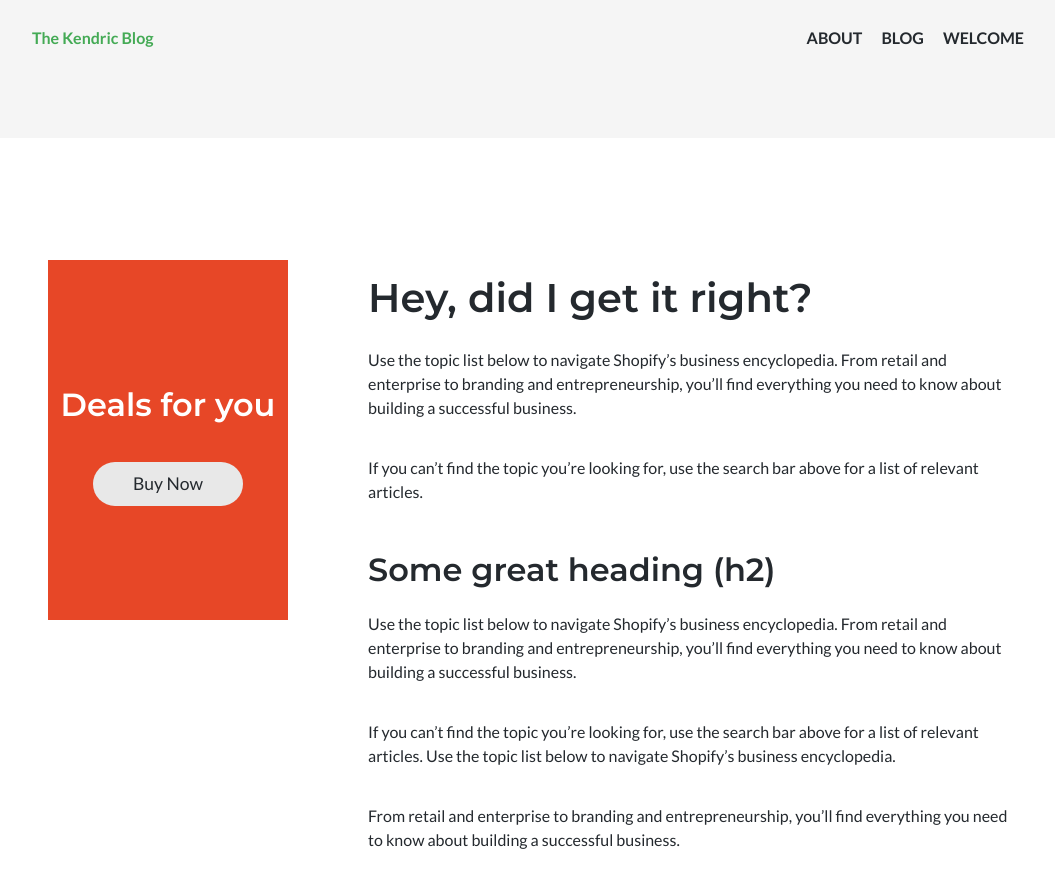
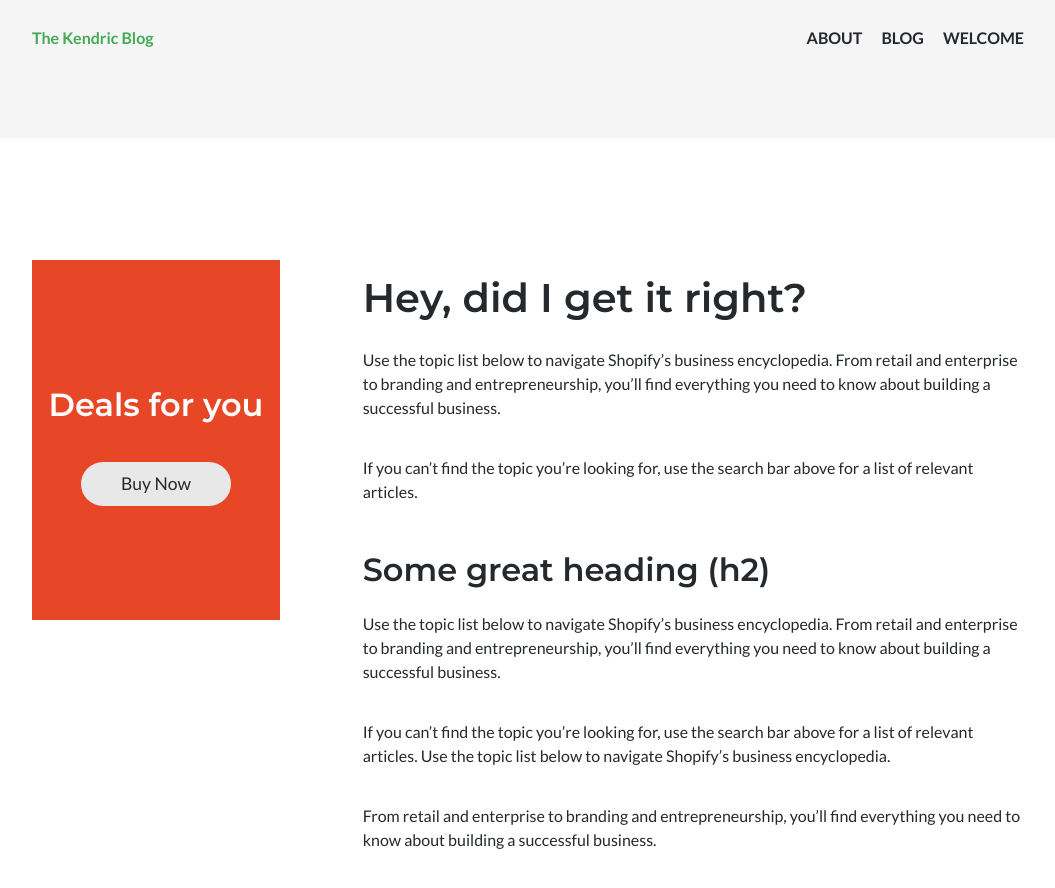
Before and after one commit to kendricng/kendric-blog, a Jekyll site: the page built from welcome.md, in a window 1280 px wide and 900 px high, scrolled down 762 px. Shown: the top 888 px of the window, without its empty margins (112-1167 px from the left). Built offline with Jekyll 4.4.1, drawn with Linux system fonts in a browser that asks for light colours; nearby versions of some CDN libraries; comment, search, counter and statistics services are not loaded.

Commit message:
update template

```diff
--- a/_layouts/welcome.html
+++ b/_layouts/welcome.html
@@ -3,7 +3,7 @@
 ---
 
 <div class = 'mat'>
-  <div class = 'mat__inner'>
+  <div class = 'mat__inner px-2'>
     <div class = 'text-center'>
       <h1>Hello, Welcome</h1>
       <p>Hmm, this is how it looks like. Did I get it right?</p>
@@ -16,7 +16,7 @@
     <a class = 'round' href = '#deals'><div class = 'angle'></div></a>
   </div>
 </div>
-<article class = 'container container__flex px-3 mx-auto mb4' itemscope itemtype = 'http://schema.org/BlogPosting'>
+<article class = 'container container__flex px-2 mx-auto mb4' itemscope itemtype = 'http://schema.org/BlogPosting'>
   <div class = 'col-3'>
     {% include subscribe/sidebar-optin.html %}
   </div>
@@ -25,6 +25,8 @@
       {{ content }}
     </div>
     {% include subscribe/optin.html %}
-    {% include comments.html %}
+    <div class = 'dark'>
+      {% include comments.html %}
+    </div>
   </div>
 </article>
```
